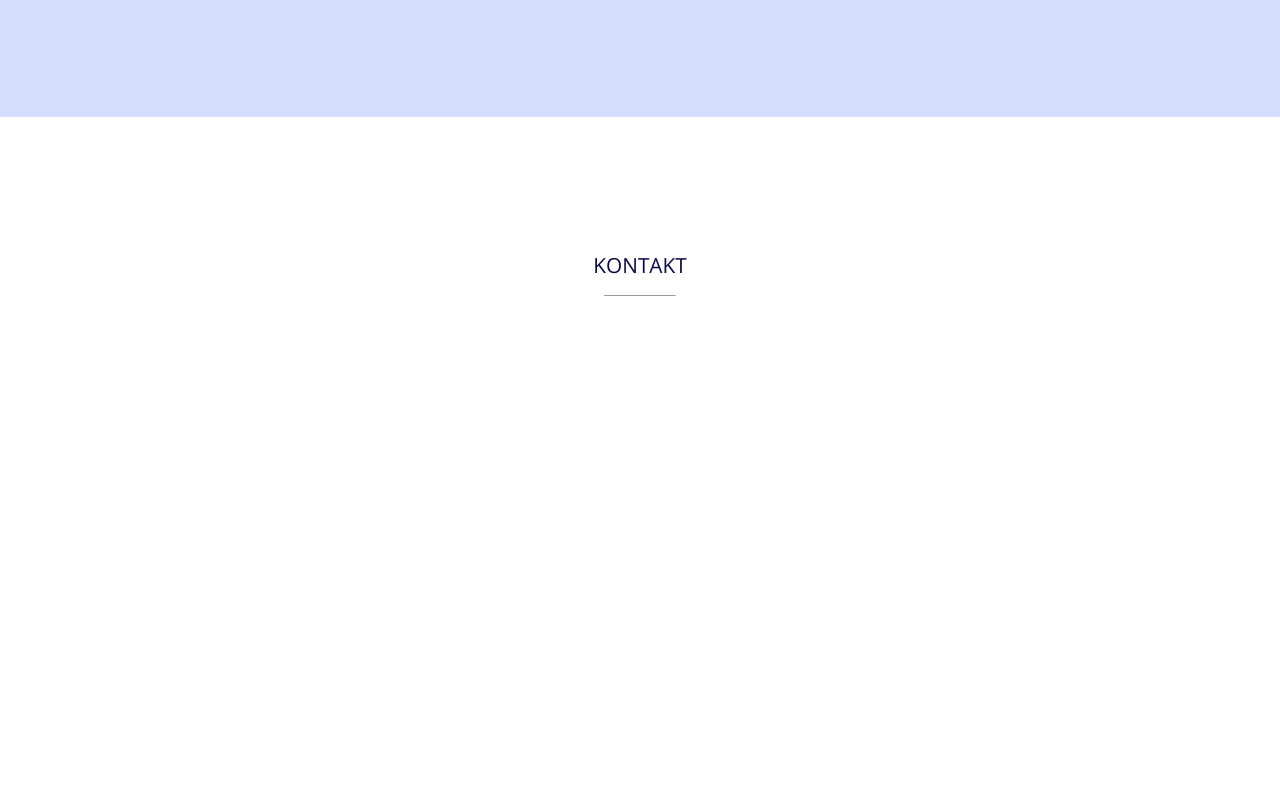
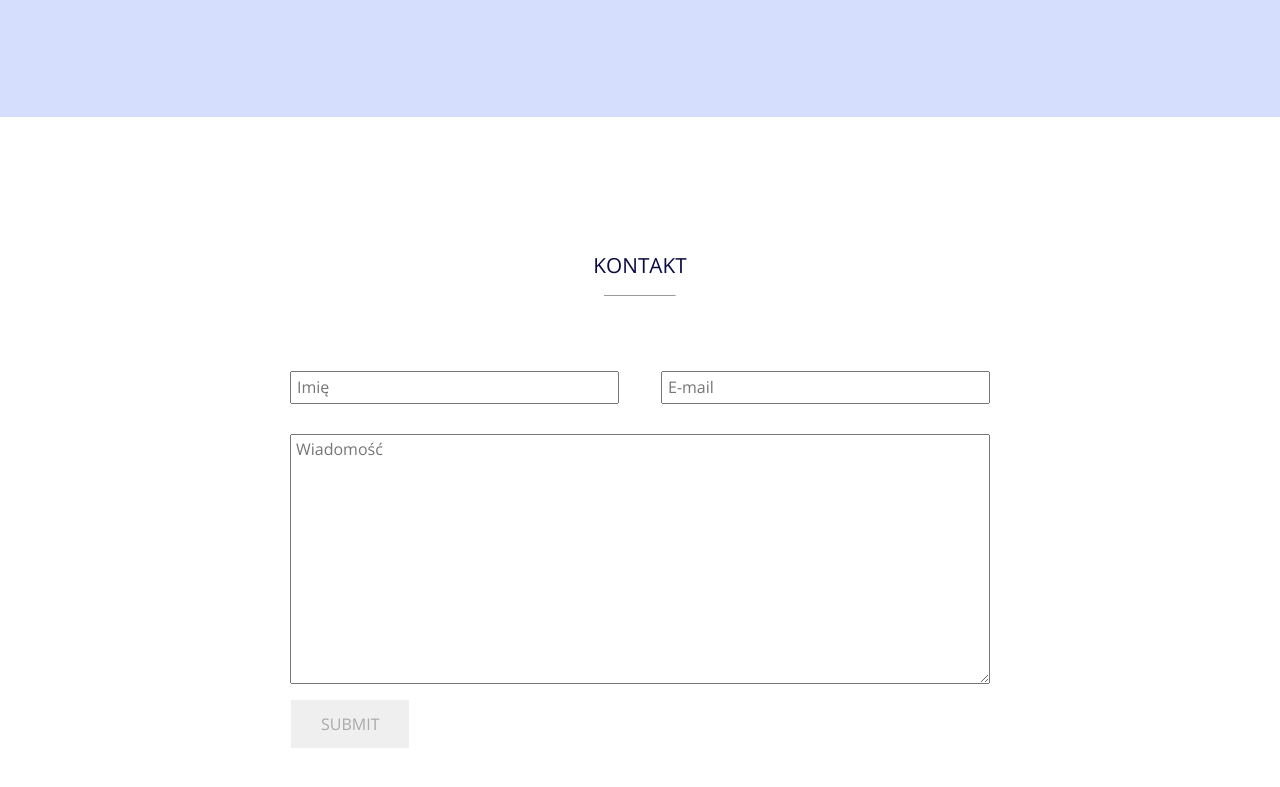
Before and after one commit to kwarchal92/portfolio, a plain HTML site: page index.html in a window 1280 px wide. Shown: the part 2488-3275 px from the top of the page. Before the commit the page ends 2979 px from the top, so only its background shows below. Drawn offline with nearby package versions, Linux system fonts and the light colour scheme.

Commit message:
add section contact

```diff
--- a/css/style.css
+++ b/css/style.css
@@ -133,7 +133,7 @@ section{
 
 /* Section portfolio */
 
-#portfolio{
+.portfolio{
     background-color: rgb(214, 222, 253);
 }
 
@@ -146,6 +146,7 @@ section{
     flex-basis: 33%;
     height: 200px;
     position: relative;
+    padding: 2px;
 }
 
 .portfolio-wrapper .portfolio-item img{
@@ -174,3 +175,30 @@ section{
 .portfolio-wrapper .portfolio-item h3:hover{
     opacity: 0.75;
 }
+
+
+/* Contact section styles*/
+
+.contact form{
+    max-width: 700px;
+    margin: 40px auto 30px auto;
+    display: flex;
+    flex-wrap: wrap;
+    justify-content: space-between;
+}
+
+.contact input[type="text"],
+.contact input[type="email"]{
+    flex-basis: 47%;
+    margin-bottom: 30px;
+    padding:5px;
+
+}
+
+.contact textarea{
+    flex-basis: 100%;
+    margin-bottom: 15px;
+    height:250px;
+    padding: 5px;
+
+}
--- a/index.html
+++ b/index.html
@@ -51,7 +51,7 @@
         </div>
     </section>
 
-    <section id="portfolio">
+    <section id="portfolio" class="portfolio">
         <div class="container">
             <header class="section-header">
                 <h2>Portfolio</h2>
@@ -99,12 +99,20 @@
         </div>
     </section>
 
-    <section id="contact">
+    <section id="contact" class="contact">
         <div class="container">
             <header class="section-header">
                 <h2>Kontakt</h2>
                 <hr>
             </header>
+
+            <form action="">
+                <input type="text" placeholder="Imię" name="name">
+                <input type="email" placeholder="E-mail" name="email">
+                <textarea name="" placeholder="Wiadomość" name="message"></textarea>
+                <input type="submit" class="btn">
+
+            </form>
         </div>
     </section>
 
```
